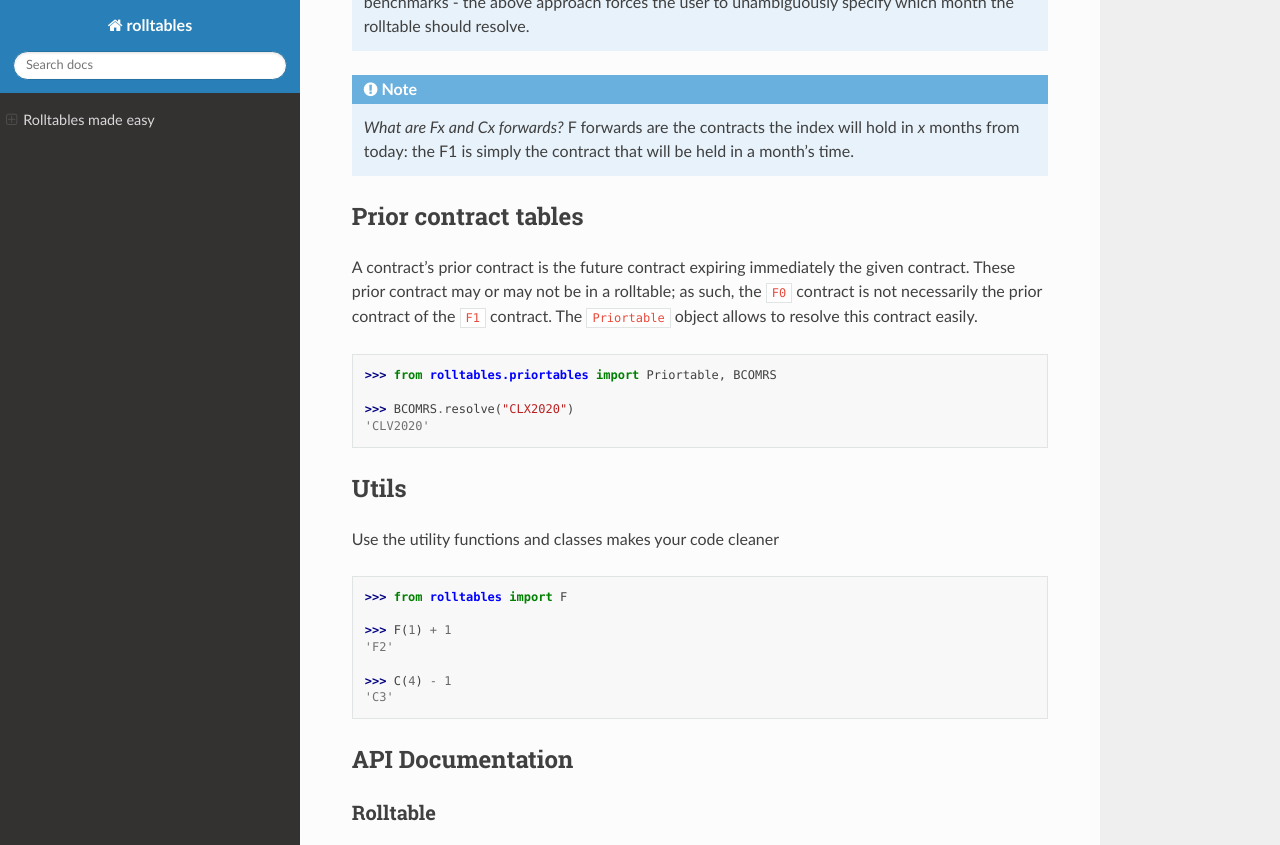
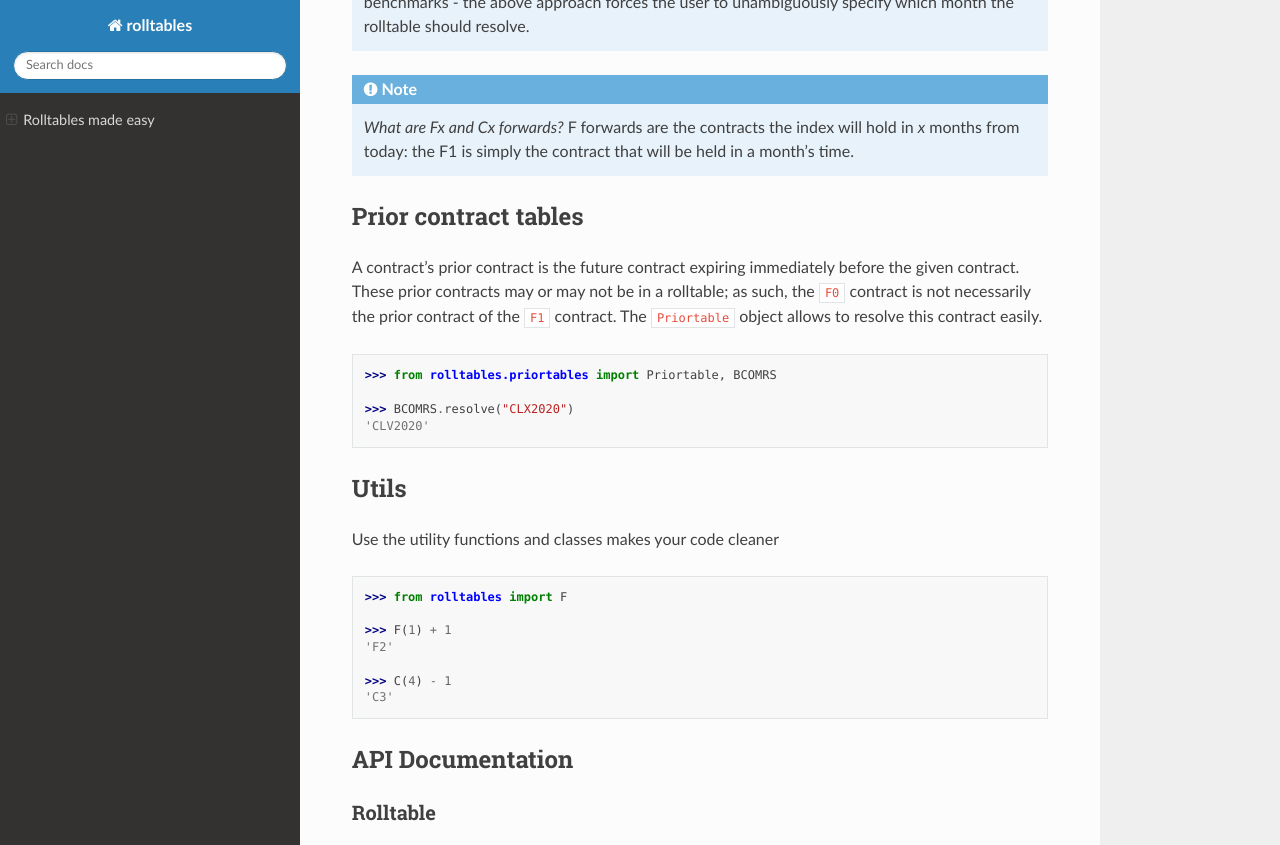
Before and after one commit to dschenck/rolltables, a Sphinx documentation site: the page built from docs/index.rst, in a window 1280 px wide and 900 px high, scrolled down 1513 px, cut to the strip 0-845 px from the top of the window. Built offline with Sphinx 7.4.7 and the Read the Docs theme 2.0.0, drawn with Linux system fonts in a browser that asks for light colours.

```diff
--- a/docs/index.rst
+++ b/docs/index.rst
@@ -64,7 +64,7 @@ the :code:`rolltable.resolve` method takes 5 arguments:
 
 Prior contract tables
 ----------------------------------
-A contract's prior contract is the future contract expiring immediately the given contract. These prior contract may or may not be in a rolltable; as such, the :code:`F0` contract is not necessarily the prior contract of the :code:`F1` contract. The :code:`Priortable` object allows to resolve this contract easily.
+A contract's prior contract is the future contract expiring immediately before the given contract. These prior contracts may or may not be in a rolltable; as such, the :code:`F0` contract is not necessarily the prior contract of the :code:`F1` contract. The :code:`Priortable` object allows to resolve this contract easily.
 ::
 
    >>> from rolltables.priortables import Priortable, BCOMRS
```
Also changed, not shown: 1 other file.
